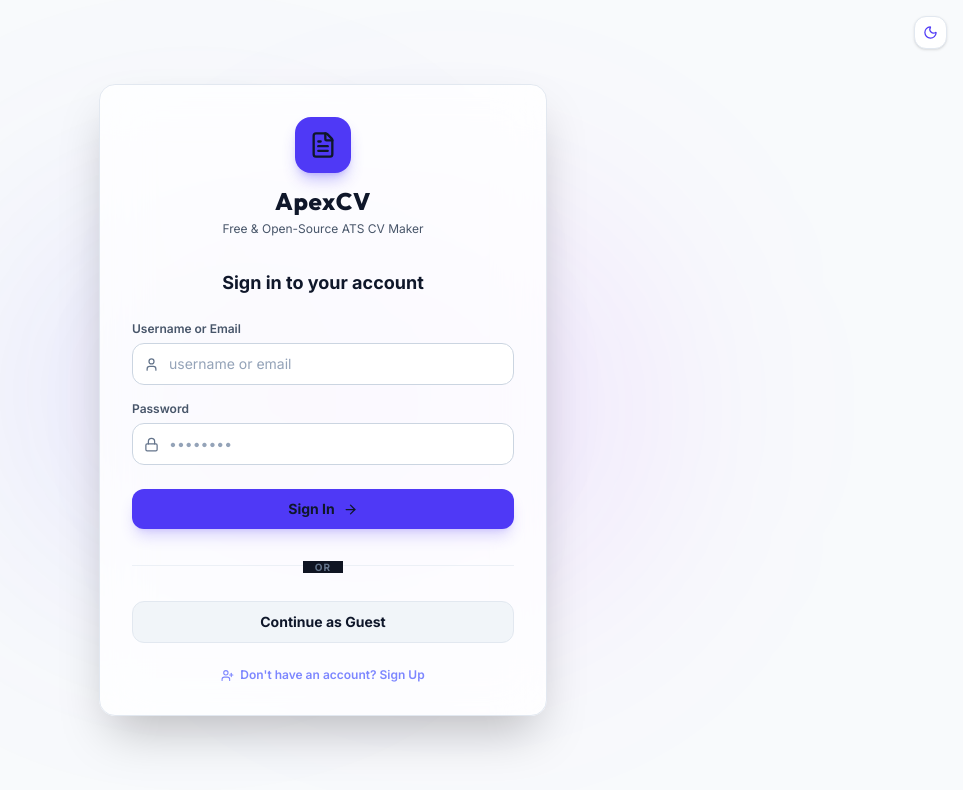
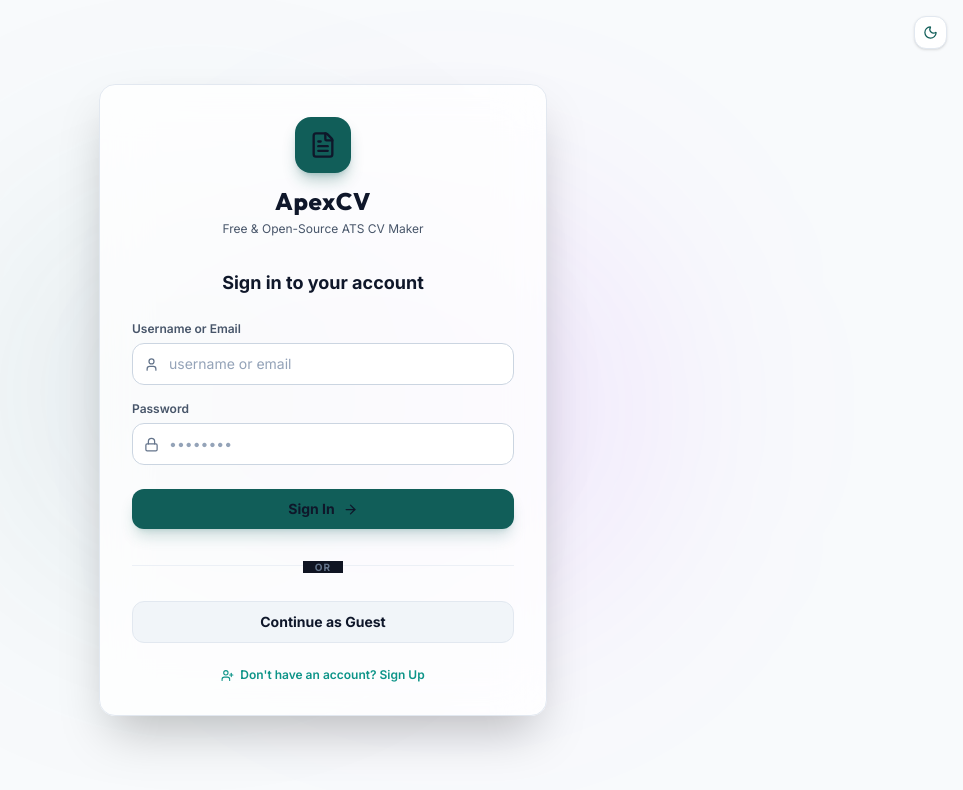
Before and after one commit to AkbarDev/resume_maker, a React (Vite) app: page / in a window 1280 px wide. Shown: the top 790 px of the page, without its empty margins (317-1280 px from the left). Built offline with nearby package versions, Linux system fonts and the light colour scheme; a web font is replaced by a local one.

Commit message:
Swap accent indigo highlights to dynamic Sleek Teal (Day) and Glowing Emerald (Night) theme variables

```diff
--- a/src/index.css
+++ b/src/index.css
@@ -13,6 +13,17 @@
   --color-text-muted: #64748b;
   --color-workspace-bg: #cbd5e1;
   --color-card-darker: #f8fafc;
+
+  /* Day: Sleek Teal & Emerald */
+  --color-theme-accent-lightest: #f0fdfa;
+  --color-theme-accent-lighter: #ccfbf1;
+  --color-theme-accent-light: #99f6e4;
+  --color-theme-accent-soft: #5eead4;
+  --color-theme-accent: #0d9488;
+  --color-theme-accent-hover: #0f766e;
+  --color-theme-accent-darker: #115e59;
+  --color-theme-accent-darkest: #134e4a;
+  --color-theme-accent-night: #042f2e;
 }
 
 .dark {
@@ -27,6 +38,17 @@
   --color-text-muted: #94a3b8;
   --color-workspace-bg: #020617;
   --color-card-darker: #0b0f19;
+
+  /* Night: Glowing Emerald & Teal */
+  --color-theme-accent-lightest: #ecfdf5;
+  --color-theme-accent-lighter: #d1fae5;
+  --color-theme-accent-light: #a7f3d0;
+  --color-theme-accent-soft: #6ee7b7;
+  --color-theme-accent: #34d399;
+  --color-theme-accent-hover: #10b981;
+  --color-theme-accent-darker: #059669;
+  --color-theme-accent-darkest: #064e3b;
+  --color-theme-accent-night: #022c22;
 }
 
 @theme {
@@ -38,11 +60,20 @@
   --font-montserrat: "Montserrat", sans-serif;
   --font-lora: "Lora", serif;
 
-  --color-brand-primary: #6366f1;
-  --color-brand-secondary: #4f46e5;
   --color-dark-bg: var(--color-page-bg);
   --color-dark-card: var(--color-panel-bg);
   --color-dark-border: var(--color-panel-border);
+
+  /* Redefining indigo to point to our dynamic variables */
+  --color-indigo-50: var(--color-theme-accent-lightest);
+  --color-indigo-100: var(--color-theme-accent-lighter);
+  --color-indigo-200: var(--color-theme-accent-light);
+  --color-indigo-300: var(--color-theme-accent-soft);
+  --color-indigo-400: var(--color-theme-accent);
+  --color-indigo-500: var(--color-theme-accent-hover);
+  --color-indigo-600: var(--color-theme-accent-darker);
+  --color-indigo-900: var(--color-theme-accent-darkest);
+  --color-indigo-950: var(--color-theme-accent-night);
 }
 
 /* Custom scrollbars */
```
